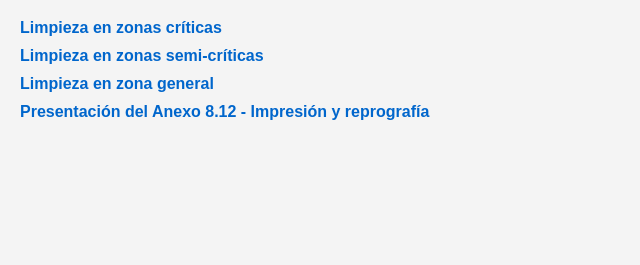
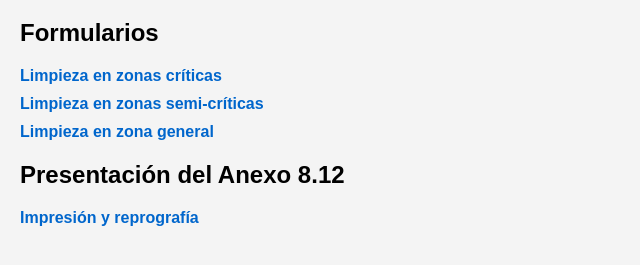
Before and after one commit to antoniolopez-tragsa/antoniolopez-tragsa.github.io, a plain HTML site: page index.html in a window 1280 px wide. Shown: the part 61-326 px from the top of the page, without its empty margins (0-640 px from the left). Drawn offline with Linux system fonts and the light colour scheme.

Commit message:
Separado en dos bloques para que su lectura sea más fácil e intuitiva

```diff
--- a/index.html
+++ b/index.html
@@ -14,7 +14,8 @@
     <!-- Encabezado -->
     <h1>Reunión 22/12/2023 Tragsatec - HUMV</h1>
 
-    <!-- Lista de enlaces -->
+    <!-- Formularios -->
+    <h2>Formularios</h2>
     <ul>
         <li><a href="https://docs.google.com/forms/d/e/1FAIpQLSfNwo8rE4OsHp001tsabPZAs0PsqhxDApO6O8l1vAK-MCGvkw/viewform"
                 target="_blank">Limpieza en zonas críticas</a></li>
@@ -22,8 +23,11 @@
                 target="_blank">Limpieza en zonas semi-críticas</a></li>
         <li><a href="https://docs.google.com/forms/d/e/1FAIpQLSfmegylgOgnbeC9JHIC4Sgeot9omDLwgLxUYMTFBFVFIlrTFg/viewform"
                 target="_blank">Limpieza en zona general</a></li>
-        <li><a href="reprografia/index.html">Presentación del Anexo 8.12 - Impresión y reprografía</a></li>
     </ul>
+
+    <!-- Presentación -->
+    <h2>Presentación del Anexo 8.12</h2>
+    <a href="reprografia/index.html">Impresión y reprografía</a></li>
 </body>
 
 </html>
```
